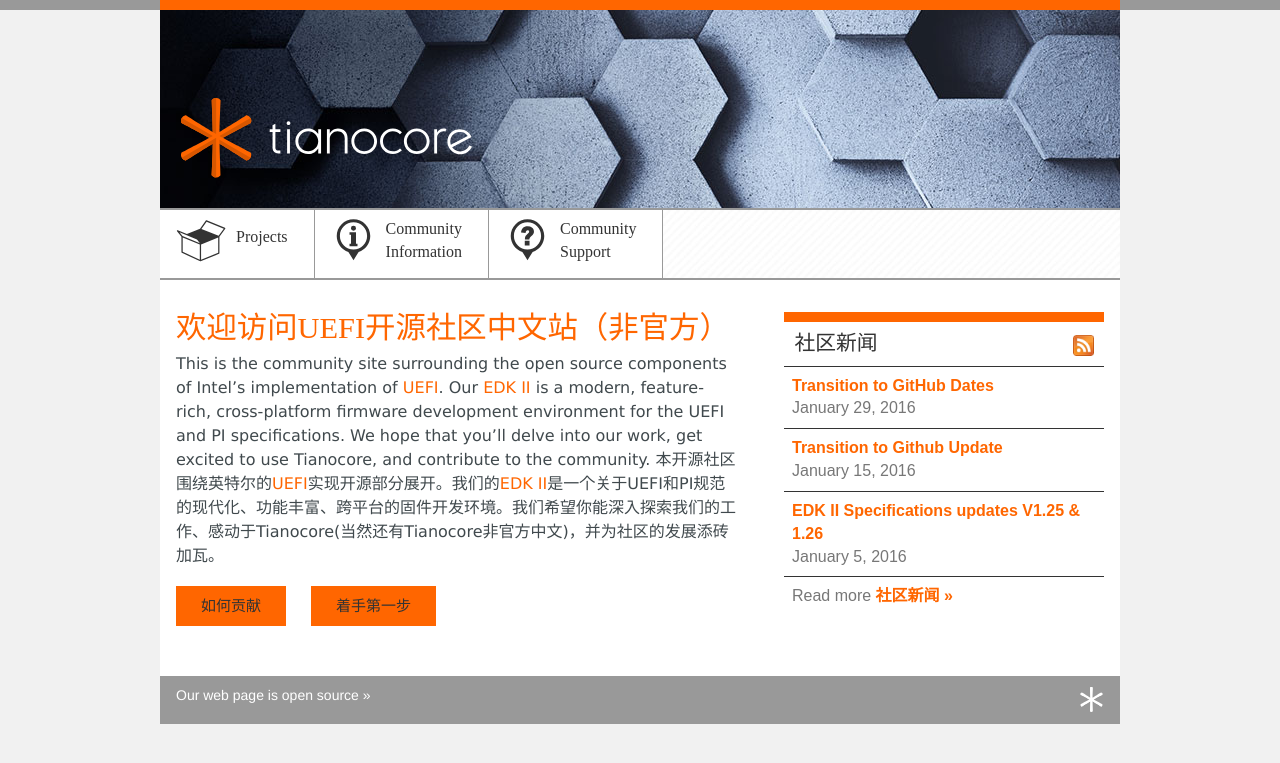
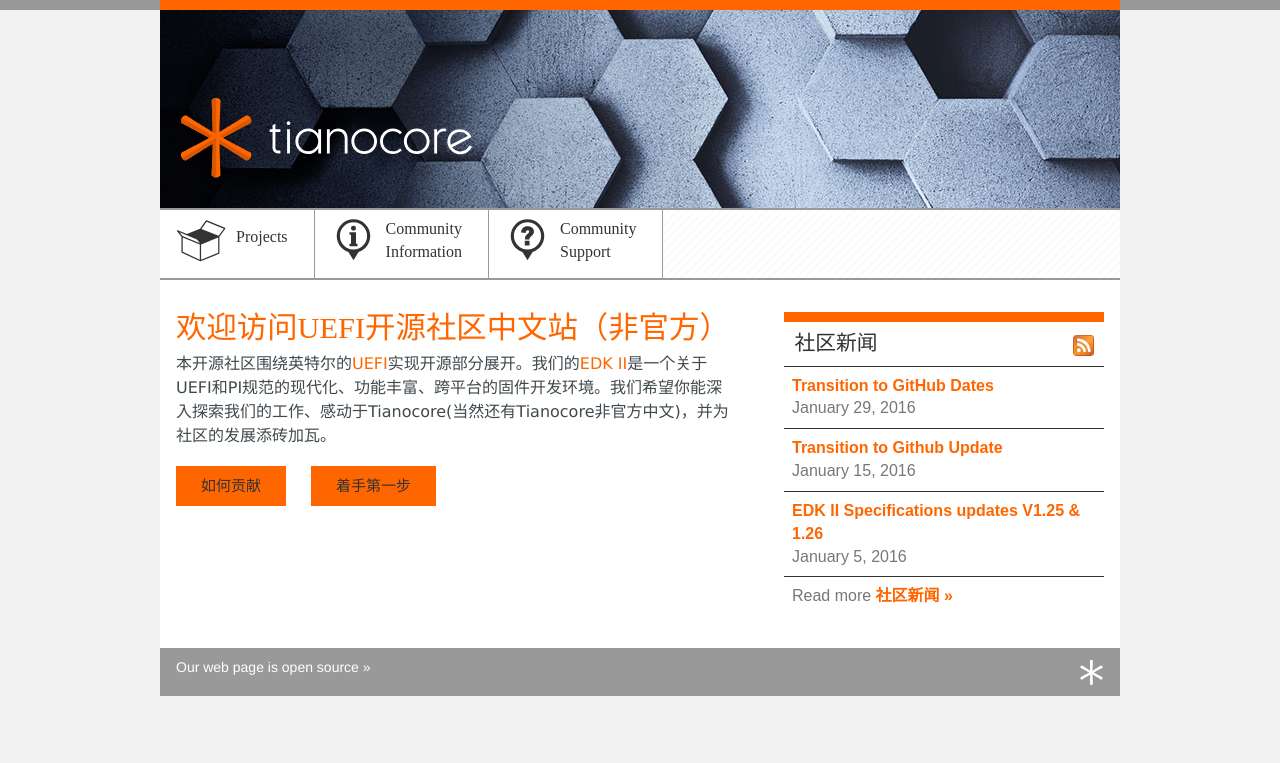
Before and after one commit to tianocorecn/tianocorecn.github.io, a Jekyll site: the page built from index.md, in a window 1280 px wide. Shown: the top 763 px of the page. Built offline with Jekyll 4.4.1, drawn with Linux system fonts in a browser that asks for light colours; nearby versions of some CDN libraries.

Commit message:
Update index.md

```diff
--- a/index.md
+++ b/index.md
@@ -11,11 +11,6 @@ title: 欢迎
 
 # 欢迎访问UEFI开源社区中文站（非官方）
 
-This is the community site surrounding the open source components of
-Intel's implementation of [UEFI]({{wiki}}/UEFI). Our [EDK II] is a
-modern, feature-rich, cross-platform firmware development environment
-for the UEFI and PI specifications. We hope that you'll delve into our
-work, get excited to use Tianocore, and contribute to the community.
 本开源社区围绕英特尔的[UEFI]({{wiki}}/UEFI)实现开源部分展开。我们的[EDK II]是一个关于UEFI和PI规范的现代化、功能丰富、跨平台的固件开发环境。我们希望你能深入探索我们的工作、感动于Tianocore(当然还有Tianocore非官方中文)，并为社区的发展添砖加瓦。
 <div id="buttons">
   <a href="{{baseurl}}/contrib/">如何贡献</a>
```
